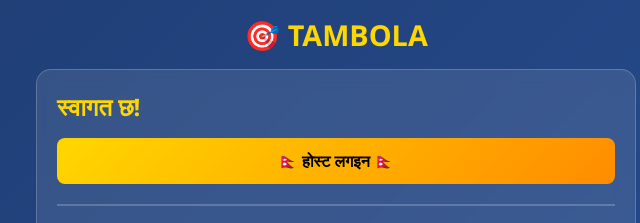
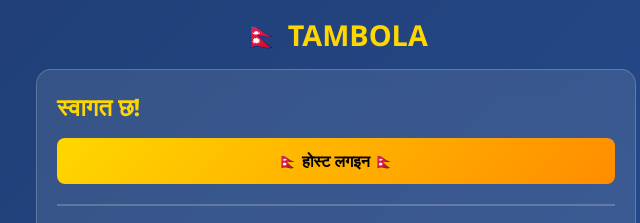
Before and after one commit to parkashrawal/CasinoKingTambola, a website: page public/index.html in a window 1280 px wide. Shown: the top 223 px of the page, 304-944 px from the left. Drawn offline with nearby package versions, Linux system fonts and the light colour scheme; no server answers.

Commit message:
Update index.html

```diff
--- a/public/index.html
+++ b/public/index.html
@@ -15,7 +15,7 @@
 <link rel="stylesheet" href="style.css">
 </head>
 <body>
-<h1>🎯 TAMBOLA</h1>
+<h1>🇳🇵 TAMBOLA</h1>
 
 <div id="landing" class="card">
   <h2>स्वागत छ!</h2>
```
